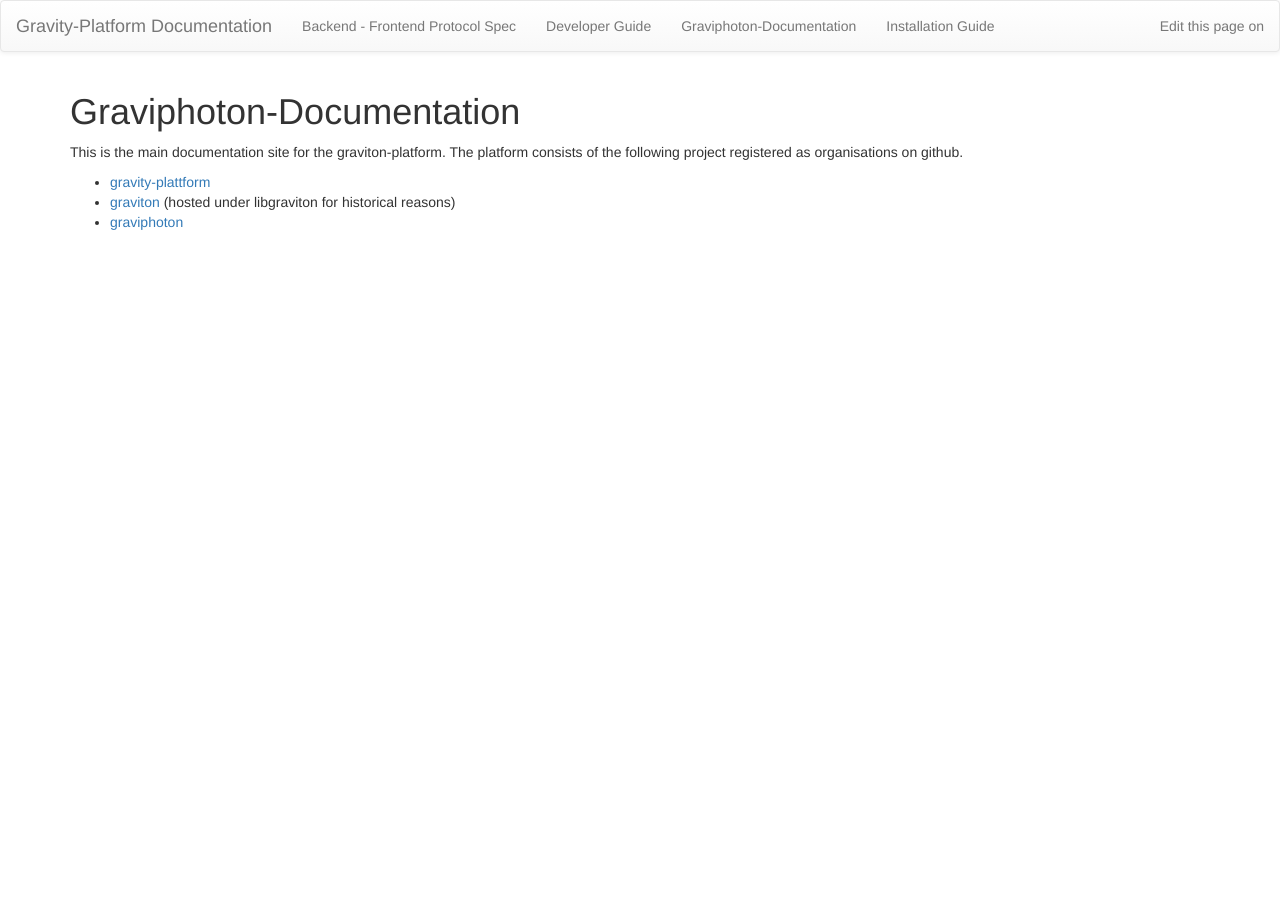
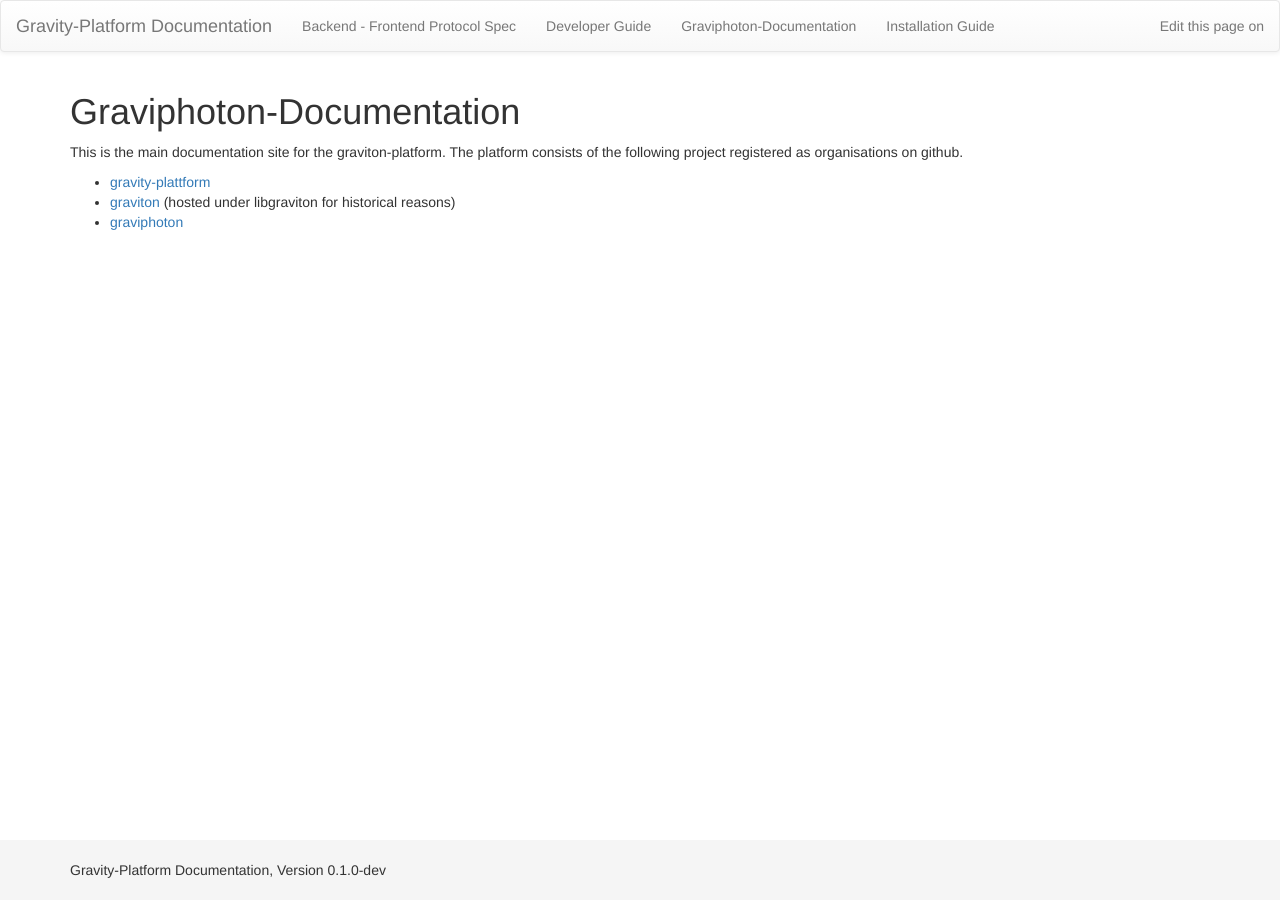
Before and after one commit to gravity-platform/doc, a Jekyll site: the page built from index.md, in a window 1280 px wide. Built offline with Jekyll 4.4.1, drawn with Linux system fonts in a browser that asks for light colours; nearby versions of some CDN libraries; Markdown is read by kramdown in place of the engine named in the settings.

Commit message:
add version to config and display nicely in footer

```diff
--- a/_config.yml
+++ b/_config.yml
@@ -1,3 +1,4 @@
 markdown: redcarpet
 redcarpet:
   extensions: ["no_intra_emphasis", "fenced_code_blocks", "autolink", "tables", "with_toc_data"]
+version: 0.1.0-dev
--- a/_layouts/default.html
+++ b/_layouts/default.html
@@ -6,6 +6,7 @@
     <meta name="viewport" content="width=device-width, initial-scale=1">
     <link rel="stylesheet" type="text/css" href="//netdna.bootstrapcdn.com/bootstrap/3.0.0/css/bootstrap.min.css"/>
     <link rel="stylesheet" type="text/css" href="/doc/stylesheets/bootstrap-theme.min.css"/>
+    <link rel="stylesheet" type="text/css" href="/doc/stylesheets/style.css"/>
     <link rel="stylesheet" type="text/css" href="//netdna.bootstrapcdn.com/font-awesome/3.2.1/css/font-awesome.min.css"/>
 
     <!--[if lt IE 9]>
@@ -16,9 +17,10 @@
   </head>
 
   <body id="gravity-platform-docs">
+    <div id="wrap">
       <header class="navbar navbar-default">
         <div class="navbar-header">
-        <a class="navbar-brand" href="/doc">Gravity‑Platform Documentation</a>
+          <a class="navbar-brand" href="#">Gravity‑Platform Documentation</a>
         </div>
         <div class="navbar-collapse">
           <ul class="nav navbar-nav">
@@ -38,6 +40,15 @@
         {{ content }}
       </section>
 
+      <div id="push"></div>
+    </div>
+
+    <section id="footer" class="footer">
+      <div class="container">
+        <p class="muted credit">Gravity‑Platform Documentation, Version {{site.version}}</p>
+      </div>
+    </section>
+
     <script src="//code.jquery.com/jquery-1.10.1.min.js"></script>
     <script src="//netdna.bootstrapcdn.com/bootstrap/3.0.0/js/bootstrap.min.js"></script>
   </body>
--- /dev/null
+++ b/stylesheets/style.css
@@ -0,0 +1,37 @@
+html,
+body {
+  height: 100%;
+  /* The html and body elements cannot have any padding or margin. */
+}
+
+/* Wrapper for page content to push down footer */
+#wrap {
+  min-height: 100%;
+  height: auto !important;
+  height: 100%;
+  /* Negative indent footer by it's height */
+  margin: 0 auto -60px;
+}
+
+/* Set the fixed height of the footer  */
+#push,
+#footer {
+  height: 60px;
+}
+#footer {
+  background-color: #f5f5f5;
+}
+
+/* Lastly, apply responsive CSS fixes as necessary */
+@media (max-width: 767px) {
+  #footer {
+    margin-left: -20px;
+    margin-right: -20px;
+    padding-left: 20px;
+    padding-right: 20px;
+  }
+}
+
+.container .credit {
+  margin: 20px 0;
+}
```
Lines whose indentation alone changed are shown as unchanged.
